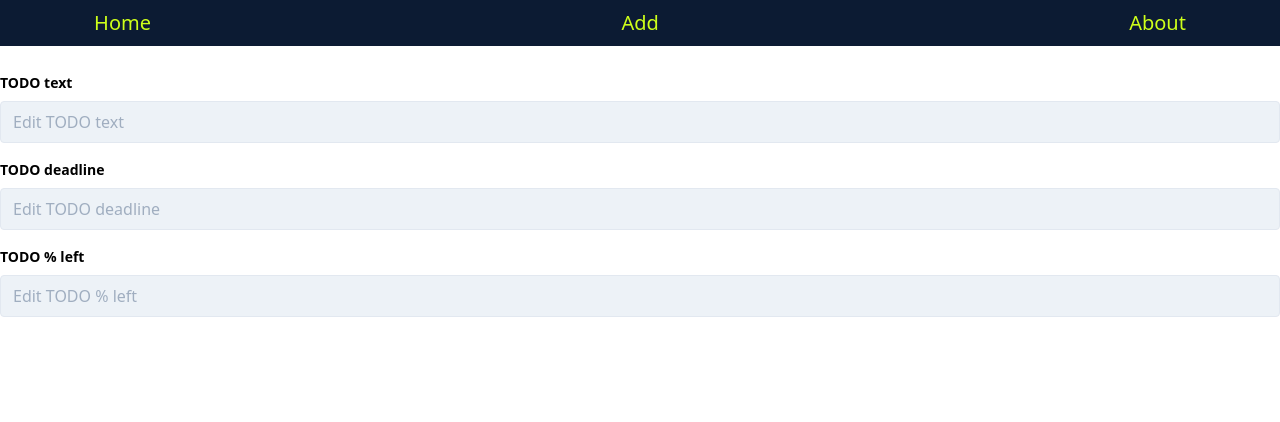
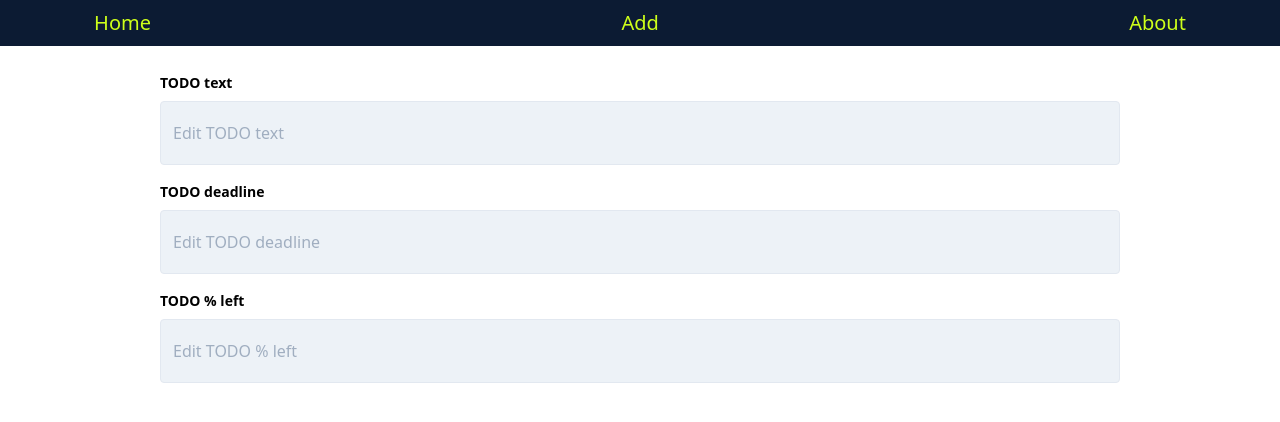
Before and after one commit to Lorakus/TODOSkSy2020, a Nuxt app: page /edit in a window 1280 px wide. Shown: the top 422 px of the page. Built offline with nearby package versions, Linux system fonts and the light colour scheme.

Commit message:
edit page- input components scailing

```diff
--- a/components/Input.vue
+++ b/components/Input.vue
@@ -1,12 +1,12 @@
 <template>
-<div>
-    <div class="mb-4">
+<div class="sm:w-3/4 ">
+    <div class="mb-4 ">
         <div class="mb-2">
             <label class=" text-sm font-bold" >
                 <slot/>
             </label>
         </div>
-      <input class=" bg-gray-200  border rounded w-full py-2 px-3 " :placeholder = "placeholderText" >
+      <input class=" bg-gray-200  border rounded w-full py-2 px-3 md:h-16" :placeholder = "placeholderText" >
 
     </div>
 </div>
--- a/pages/edit.vue
+++ b/pages/edit.vue
@@ -1,5 +1,5 @@
 <template>
-<div>
+<div >
     <!-- Edit TODO number # -->
     <div>
         Edit TODO #
@@ -8,7 +8,8 @@
         <br>
     </div>
     <!-- Edit text -->
-    <InputComp placeholderText="Edit TODO text">
+    <div class="flex flex-col sm:items-center md:w-full">
+        <InputComp  placeholderText="Edit TODO text">
             <p > TODO text </p>
         </InputComp>
 
@@ -21,6 +22,7 @@
         <InputComp placeholderText="Edit TODO % left">
             <p> TODO % left </p>
         </InputComp>
+    </div>
 </div>
 </template>
 
```
Lines whose indentation alone changed are shown as unchanged.
